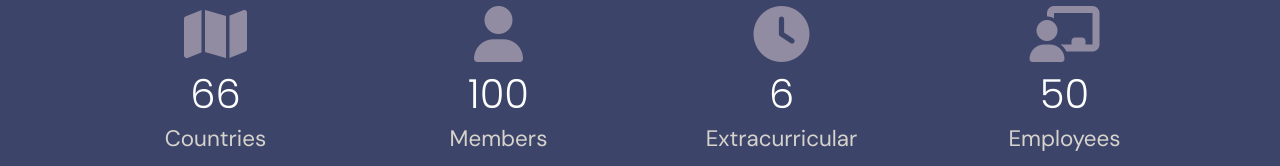
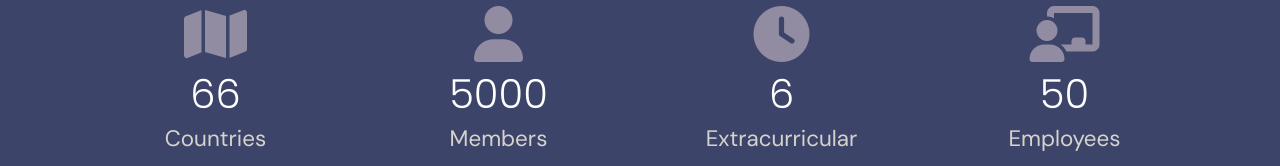
Before and after one commit to manntalati/Silverline-College-Counseling-Expansion, a React (Vite) app in the folder frontend/: page / in a window 1280 px wide. Shown: the part 2839-3005 px from the top of the page. Built offline with nearby package versions, Linux system fonts and the light colour scheme.

Commit message:
revert members counter for now

```diff
--- a/frontend/src/components/Reach.tsx
+++ b/frontend/src/components/Reach.tsx
@@ -71,7 +71,7 @@ const Reach: React.FC = () => {
                     className="card-title mt-2 mb-1"
                     style={{ fontSize: "2.5rem" }}
                   >
-                    {membersCount}
+                    5000
                   </h3>
                   <p className="card-text" style={{ fontSize: "1.4rem" }}>
                     Members
```
